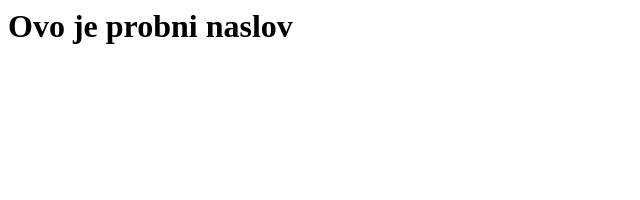
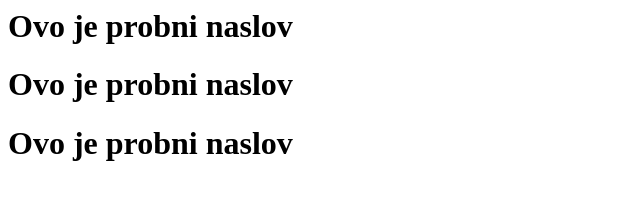
Before and after one commit to Jole91/git_test, a plain HTML site: page index.html in a window 1280 px wide. Shown: the whole page, without its empty margins (0-640 px from the left). Drawn offline with Linux system fonts and the light colour scheme.

Commit message:
Update index.html
nova promena

```diff
--- a/index.html
+++ b/index.html
@@ -1 +1,4 @@
 <h1>Ovo je probni naslov</h1>
+<h1>Ovo je probni naslov</h1>
+
+<h1>Ovo je probni naslov</h1>
```
